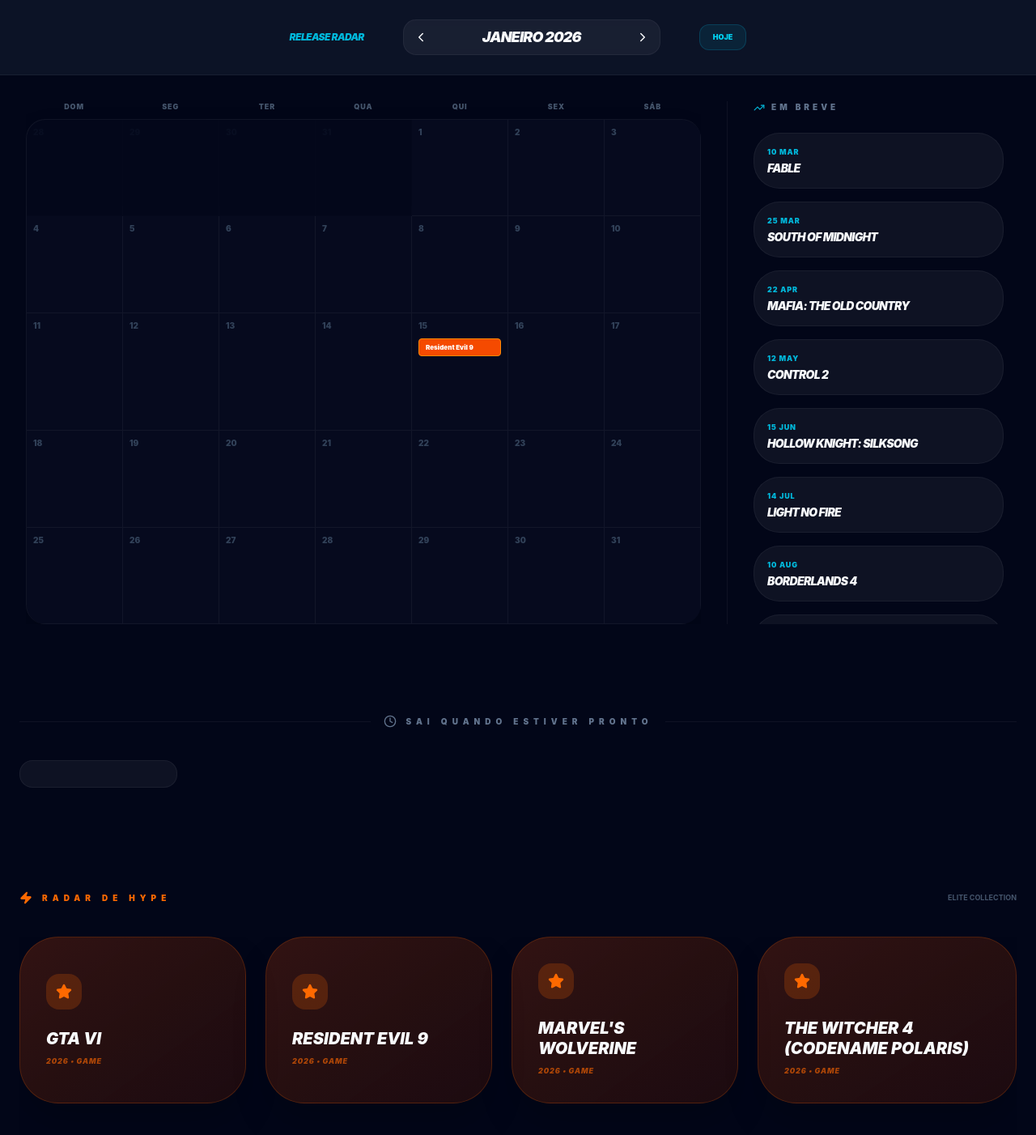
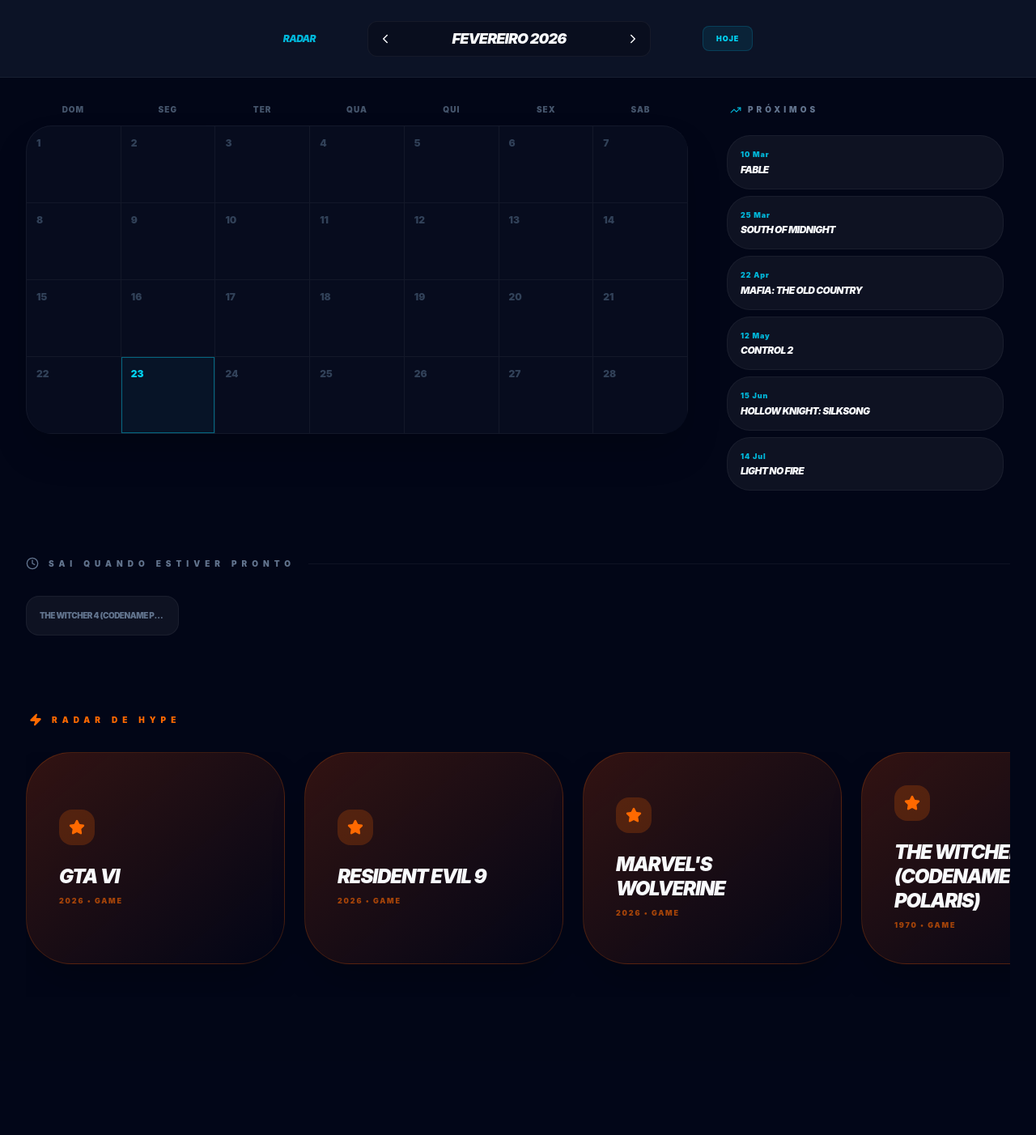
Before and after one commit to theuslinor/Calendario_Gamer, a React (Vite) app: page / in a window 1280 px wide. Shown: the top 1402 px of the page at 81% size. After the commit the page ends 1311 px from the top, so only its background shows below. Built offline with nearby package versions, Linux system fonts and the light colour scheme.

Commit message:
fazendo melhorias

```diff
--- a/src/App.jsx
+++ b/src/App.jsx
@@ -46,13 +46,20 @@
 // ==========================================
 export default function App() {
   const [searchParams, setSearchParams] = useSearchParams();
-  const [viewDate, setViewDate] = useState(new Date(2026, 0, 1));
+  const [viewDate, setViewDate] = useState(new Date());
   const [headerVisible, setHeaderVisible] = useState(true);
   const { scrollY } = useScroll();
 
+  const [isMobile, setIsMobile] = useState(window.innerWidth < 768);
+  useEffect(() => {
+    const handleResize = () => setIsMobile(window.innerWidth < 768);
+    window.addEventListener('resize', handleResize);
+    return () => window.removeEventListener('resize', handleResize);
+  }, []);
+
   useMotionValueEvent(scrollY, "change", (latest) => {
     const previous = scrollY.getPrevious();
-    if (latest > previous && latest > 100) setHeaderVisible(false);
+    if (latest > previous && latest > 50) setHeaderVisible(false);
     else setHeaderVisible(true);
   });
 
@@ -61,80 +68,79 @@
 
   const diasDoCalendario = useMemo(() => {
     const inicioMes = startOfMonth(viewDate);
-    const fimMes = endOfMonth(inicioMes);
-    return eachDayOfInterval({ start: startOfWeek(inicioMes), end: endOfWeek(fimMes) });
-  }, [viewDate]);
+    const dias = eachDayOfInterval({
+      start: startOfWeek(inicioMes, { weekStartsOn: 0 }),
+      end: endOfWeek(endOfMonth(inicioMes), { weekStartsOn: 0 })
+    });
+    return isMobile ? dias.filter(d => d.getDay() !== 0 && d.getDay() !== 6) : dias;
+  }, [viewDate, isMobile]);
 
   const proximosLancamentos = useMemo(() => {
     const hoje = new Date();
     return releases
       .filter(i => i.data && isAfter(parseISO(i.data), hoje))
       .sort((a, b) => new Date(a.data) - new Date(b.data))
-      .slice(0, 8);
+      .slice(0, 10);
   }, [releases]);
 
-  const maisHypados = useMemo(() =>
-    releases.filter(i => i.hype === 'altissimo' && i.data).slice(0, 8),
-  [releases]);
-
+  const maisHypados = useMemo(() => releases.filter(i => i.hype === 'altissimo'), [releases]);
   const jogosSemData = useMemo(() => releases.filter(i => !i.data), [releases]);
   const itemParaModal = useMemo(() => releases.find(i => i.id === idSelecionado), [idSelecionado, releases]);
 
   return (
-    <div className="min-h-screen bg-slate-950 text-slate-50 font-sans selection:bg-cyan-500/30 overflow-x-hidden">
+    <div className="min-h-screen bg-[#020617] text-slate-50 font-sans selection:bg-cyan-500/30 overflow-x-hidden">
 
-      {/* 1. HEADER CENTRALIZADO */}
+      {/* 🟢 HEADER CENTRALIZADO (MODIFICADO) */}
       <motion.header
         variants={{ visible: { y: 0 }, hidden: { y: "-100%" } }}
         animate={headerVisible ? "visible" : "hidden"}
-        className="p-4 md:p-6 border-b border-white/5 bg-slate-900/80 backdrop-blur-xl sticky top-0 z-40"
+        className="fixed top-0 w-full z-50 p-3 md:p-6 border-b border-white/5 bg-slate-900/80 backdrop-blur-xl h-16 md:h-24 flex items-center"
       >
-        <div className="max-w-[1400px] mx-auto flex items-center justify-center gap-4 md:gap-12 relative">
+        {/* Usando justify-center e gap responsivo para aproximar os elementos do centro */}
+        <div className="max-w-[1400px] mx-auto w-full flex items-center justify-center gap-4 md:gap-16">
 
-          <h1 className="text-xs font-black italic tracking-tighter text-cyan-500 uppercase shrink-0">
-            Release Radar
+          <h1 className="text-[10px] md:text-xs font-black italic tracking-tighter text-cyan-500 uppercase shrink-0">
+            Radar
           </h1>
 
-          <div className="flex items-center gap-2 md:gap-6 bg-white/5 p-1 rounded-2xl border border-white/5">
-             <button onClick={() => setViewDate(subMonths(viewDate, 1))} className="p-2 hover:bg-white/10 rounded-xl transition-all"><ChevronLeft size={18} /></button>
-             <h2 className="text-sm md:text-lg font-black uppercase italic tracking-tighter w-32 md:w-48 text-center">{format(viewDate, 'MMMM yyyy', { locale: ptBR })}</h2>
-             <button onClick={() => setViewDate(addMonths(viewDate, 1))} className="p-2 hover:bg-white/10 rounded-xl transition-all"><ChevronRight size={18} /></button>
+          <div className="flex items-center gap-1 md:gap-6 bg-black/20 p-1 rounded-xl border border-white/5">
+             <button onClick={() => setViewDate(subMonths(viewDate, 1))} className="p-2 hover:bg-white/10 rounded-lg active:scale-90 transition-all"><ChevronLeft size={18} /></button>
+             <h2 className="text-[11px] md:text-lg font-black uppercase italic tracking-tighter w-28 md:w-56 text-center">{format(viewDate, 'MMMM yyyy', { locale: ptBR })}</h2>
+             <button onClick={() => setViewDate(addMonths(viewDate, 1))} className="p-2 hover:bg-white/10 rounded-lg active:scale-90 transition-all"><ChevronRight size={18} /></button>
           </div>
 
           <button
             onClick={() => setViewDate(new Date())}
-            className="text-[9px] font-black bg-cyan-500/10 text-cyan-400 px-4 py-2 rounded-xl border border-cyan-500/20 uppercase hover:bg-cyan-500 hover:text-white transition-all shrink-0"
+            className="text-[9px] font-black bg-cyan-500/10 text-cyan-400 px-4 py-2 rounded-lg border border-cyan-500/20 active:bg-cyan-500 transition-colors uppercase tracking-widest shrink-0"
           >
             Hoje
           </button>
         </div>
       </motion.header>
 
-      {/* 2. ÁREA PRINCIPAL (PRIMEIRA DOBRA) */}
-      <div className="lg:h-[calc(100vh-90px)] flex flex-col">
-        <main className="flex-1 max-w-[1600px] mx-auto w-full p-4 md:p-8 grid grid-cols-1 lg:grid-cols-[1fr_350px] gap-8 overflow-hidden">
+      {/* DASHBOARD PRINCIPAL */}
+      <div className="pt-20 md:pt-32 max-w-[1600px] mx-auto p-3 md:p-8">
+        <div className="grid grid-cols-1 lg:grid-cols-[1fr_350px] gap-6 md:gap-12 items-start">
 
-          {/* CALENDÁRIO */}
-          <section className="flex flex-col h-full overflow-hidden items-center">
-            <div className="w-full max-w-4xl flex flex-col h-full overflow-hidden">
-              <div className="grid grid-cols-7 mb-2 shrink-0">
-                {['Dom', 'Seg', 'Ter', 'Qua', 'Qui', 'Sex', 'Sáb'].map(dia => (
-                  <div key={dia} className="text-center text-[9px] font-black text-slate-600 uppercase tracking-widest">{dia}</div>
+          {/* COLUNA ESQUERDA: CALENDÁRIO */}
+          <section className="flex flex-col w-full">
+            <div className={`grid ${isMobile ? 'grid-cols-5' : 'grid-cols-7'} mb-3`}>
+              {(isMobile ? ['SEG', 'TER', 'QUA', 'QUI', 'SEX'] : ['DOM', 'SEG', 'TER', 'QUA', 'QUI', 'SEX', 'SAB']).map(dia => (
+                <div key={dia} className="text-center text-[8px] md:text-[10px] font-black text-slate-600 tracking-widest">{dia}</div>
               ))}
             </div>
 
-              <div className="flex-1 grid grid-cols-7 border-l border-t border-white/5 rounded-3xl overflow-hidden bg-slate-900/20 shadow-2xl">
+            <div className={`grid ${isMobile ? 'grid-cols-5' : 'grid-cols-7'} border-l border-t border-white/5 rounded-[2rem] overflow-hidden bg-slate-900/40 shadow-2xl`}>
               {diasDoCalendario.map((dia, index) => {
                 const itensDoDia = releases.filter(item => item.data && isSameDay(parseISO(item.data), dia));
                 const foraDoMes = !isSameMonth(dia, viewDate);
                 const hoje = isToday(dia);
-
                 return (
-                    <div key={index} className={`flex flex-col p-2 border-r border-b border-white/5 transition-all relative ${foraDoMes ? 'bg-slate-950/60 opacity-10' : 'bg-slate-900/20 hover:bg-white/[0.03]'} ${hoje ? 'ring-2 ring-inset ring-cyan-500 bg-cyan-500/5 z-10' : ''}`}>
-                      <span className={`text-[10px] font-black mb-1 ${hoje ? 'text-cyan-400' : 'text-slate-700'}`}>{format(dia, 'd')}</span>
-                      <div className="flex-1 overflow-y-auto no-scrollbar space-y-1">
+                  <div key={index} className={`min-h-[75px] md:min-h-[95px] p-1.5 md:p-3 border-r border-b border-white/5 relative ${foraDoMes ? 'opacity-10' : ''} ${hoje ? 'bg-cyan-500/5 ring-1 ring-inset ring-cyan-500/50' : ''}`}>
+                    <span className={`text-[10px] md:text-[12px] font-black mb-1 block ${hoje ? 'text-cyan-400' : 'text-slate-700'}`}>{format(dia, 'd')}</span>
+                    <div className="space-y-1">
                       {itensDoDia.map(item => (
-                          <button key={item.id} onClick={() => setSearchParams({ id: item.id })} className={`w-full text-left px-2 py-1 rounded text-[8px] font-black truncate border transition-all ${item.hype === 'altissimo' ? 'bg-orange-600 text-white border-orange-400' : 'bg-white/5 text-slate-400 border-transparent hover:border-white/10'}`}>
+                        <button key={item.id} onClick={() => setSearchParams({ id: item.id })} className={`w-full text-left px-1.5 py-0.5 rounded-[4px] text-[7px] md:text-[9px] font-black truncate border transition-all ${item.hype === 'altissimo' ? 'bg-orange-600 text-white border-orange-400 shadow-lg shadow-orange-900/20' : 'bg-white/5 text-slate-400 border-transparent hover:border-white/10'}`}>
                           {item.titulo}
                         </button>
                       ))}
@@ -143,100 +149,90 @@
                 );
               })}
             </div>
-            </div>
           </section>
 
-          {/* SIDEBAR PRÓXIMOS */}
-          <aside className="hidden lg:flex flex-col h-full overflow-hidden border-l border-white/5 pl-8">
-            <h3 className="text-[10px] font-black text-slate-500 uppercase tracking-[0.4em] mb-6 flex items-center gap-2 shrink-0">
-              <TrendingUp size={14} className="text-cyan-500" /> Em Breve
+          {/* COLUNA DIREITA: SIDEBAR */}
+          <aside className="lg:sticky lg:top-32 flex flex-col w-full lg:max-h-[480px]">
+             <h3 className="text-[10px] font-black text-slate-500 uppercase tracking-[0.4em] flex items-center gap-2 px-1 mb-6">
+               <TrendingUp size={14} className="text-cyan-500" /> Próximos
              </h3>
-            <div className="flex-1 overflow-y-auto pr-2 no-scrollbar space-y-4 pb-8">
+
+             <div className="flex md:flex-col overflow-x-auto md:overflow-y-auto gap-2 pb-4 no-scrollbar snap-x lg:pr-2">
                 {proximosLancamentos.map(item => (
-                  <button key={item.id} onClick={() => setSearchParams({ id: item.id })} className="w-full text-left p-4 rounded-[2rem] bg-white/5 border border-white/5 hover:border-cyan-500/40 transition-all group">
+                  <button key={item.id} onClick={() => setSearchParams({ id: item.id })} className="min-w-[200px] md:min-w-0 w-full text-left p-3 md:p-4 rounded-[1.2rem] md:rounded-[1.8rem] bg-white/5 border border-white/5 hover:border-cyan-500/30 transition-all group shrink-0">
                      <div className="flex justify-between items-start mb-1">
-                        <span className="text-[9px] font-black text-cyan-500 uppercase tracking-widest">{format(parseISO(item.data), "dd MMM")}</span>
-                        {item.hype === 'altissimo' && <Flame size={14} className="text-orange-500 animate-pulse" />}
+                        <span className="text-[8px] md:text-[9px] font-black text-cyan-500 tracking-widest">{format(parseISO(item.data), "dd MMM")}</span>
+                        {item.hype === 'altissimo' && <Flame size={12} className="text-orange-500 animate-pulse" />}
                      </div>
-                    <h4 className="text-sm font-black uppercase italic tracking-tighter group-hover:text-cyan-400 transition-colors leading-tight">{item.titulo}</h4>
+                     <h4 className="text-[10px] md:text-xs font-black uppercase italic tracking-tighter group-hover:text-cyan-400 truncate leading-tight">{item.titulo}</h4>
                   </button>
                 ))}
              </div>
           </aside>
-        </main>
+        </div>
       </div>
 
-      {/* 3. CONTEÚDO SCROLLABLE (SEGUNDA DOBRA) */}
-      <div className="max-w-7xl mx-auto px-6 py-20 space-y-32">
-
-        {/* LISTA DE ESPERA */}
+      {/* SEÇÕES DE RODAPÉ */}
+      <div className="max-w-[1600px] mx-auto px-4 md:px-8 mt-12 space-y-24 pb-20">
         <section>
-          <div className="flex items-center gap-4 mb-10">
-            <div className="h-px flex-1 bg-white/5"></div>
-            <h3 className="text-[10px] font-black text-slate-500 uppercase tracking-[0.6em] flex items-center gap-3">
-              <Clock size={16} /> Sai quando estiver pronto
-            </h3>
-            <div className="h-px flex-1 bg-white/5"></div>
+          <div className="flex items-center gap-4 mb-8">
+            <h3 className="text-[10px] font-black text-slate-500 uppercase tracking-[0.6em] flex items-center gap-3 shrink-0"><Clock size={16} /> Sai quando estiver pronto</h3>
+            <div className="h-px w-full bg-white/5"></div>
           </div>
-          <div className="grid grid-cols-2 md:grid-cols-4 lg:grid-cols-6 gap-3">
+          <div className="grid grid-cols-2 md:grid-cols-4 lg:grid-cols-6 gap-2 md:gap-4">
             {jogosSemData.map(item => (
-              <button key={item.id} onClick={() => setSearchParams({ id: item.id })} className="bg-white/5 border border-white/5 p-4 rounded-2xl text-[10px] font-black text-slate-500 hover:text-cyan-400 hover:border-cyan-500/30 transition-all uppercase tracking-tighter text-center">
-                {item.titulo}
-              </button>
+              <button key={item.id} onClick={() => setSearchParams({ id: item.id })} className="bg-white/5 border border-white/5 p-4 rounded-2xl text-[9px] md:text-[10px] font-black text-slate-500 active:text-cyan-400 uppercase tracking-tighter text-center truncate">{item.titulo}</button>
             ))}
           </div>
         </section>
 
-        {/* MAIS HYPADOS (CARROSSEL/GRID) */}
-        <section className="pb-20">
-          <div className="flex items-center justify-between mb-10">
-            <h3 className="text-[10px] font-black text-orange-500 uppercase tracking-[0.6em] flex items-center gap-3">
-              <Zap size={16} fill="currentColor" /> Radar de Hype
-            </h3>
-            <span className="text-[9px] text-slate-600 font-bold uppercase">Elite Collection</span>
-          </div>
-          <div className="flex gap-6 overflow-x-auto no-scrollbar pb-10 snap-x">
+        <section>
+          <h3 className="text-[10px] font-black text-orange-500 uppercase tracking-[0.6em] mb-8 flex items-center gap-3 px-1"><Zap size={16} fill="currentColor" /> Radar de Hype</h3>
+          <div className="flex gap-4 md:gap-6 overflow-x-auto no-scrollbar pb-10 snap-x">
              {maisHypados.map(item => (
-               <button key={item.id} onClick={() => setSearchParams({ id: item.id })} className="min-w-[280px] snap-start p-8 rounded-[3rem] bg-gradient-to-br from-orange-600/20 to-orange-950/40 border border-orange-500/20 text-left hover:border-orange-500/50 transition-all group shadow-2xl">
+               <button key={item.id} onClick={() => setSearchParams({ id: item.id })} className="min-w-[260px] md:min-w-[320px] snap-start p-7 md:p-10 rounded-[2.5rem] md:rounded-[3.5rem] bg-gradient-to-br from-orange-600/20 to-transparent border border-orange-500/20 text-left active:border-orange-500/50 shadow-2xl">
                   <div className="bg-orange-500/20 p-3 rounded-2xl w-fit mb-6 text-orange-500"><Star size={20} fill="currentColor" /></div>
-                  <h4 className="text-xl font-black uppercase italic leading-tight mb-2 group-hover:text-orange-400 transition-colors">{item.titulo}</h4>
-                  <p className="text-[9px] font-black text-orange-500/60 uppercase tracking-widest italic">{new Date(item.data).getFullYear()} • {item.tipo}</p>
+                  <h4 className="text-xl md:text-2xl font-black uppercase italic tracking-tighter leading-tight mb-2 group-hover:text-orange-400">{item.titulo}</h4>
+                  <p className="text-[9px] font-black text-orange-500/60 uppercase tracking-[0.2em]">{new Date(item.data).getFullYear()} • {item.tipo}</p>
                </button>
              ))}
           </div>
         </section>
       </div>
 
-      {/* 4. MODAL */}
-      <AnimatePresence mode="wait">
+      <AnimatePresence>
         {itemParaModal && <LaunchModal item={itemParaModal} onClose={() => setSearchParams({})} />}
       </AnimatePresence>
     </div>
   );
 }
 
-// --- SUB-COMPONENTES (LaunchModal e DetailTime permanecem iguais) ---
+// --- MODAL DE DETALHES ---
 function LaunchModal({ item, onClose }) {
   const tempo = useCountdown(item.data);
   useEffect(() => { document.body.style.overflow = 'hidden'; return () => { document.body.style.overflow = 'unset'; }; }, []);
   return (
     <div className="fixed inset-0 z-[60] flex items-end md:items-center justify-center p-0 md:p-4">
-      <motion.div initial={{ opacity: 0 }} animate={{ opacity: 1 }} exit={{ opacity: 0 }} onClick={onClose} className="absolute inset-0 bg-slate-950/95 backdrop-blur-md" />
-      <motion.div initial={{ y: "100%", opacity: 0 }} animate={{ y: 0, opacity: 1 }} exit={{ y: "100%", opacity: 0 }} transition={{ type: "spring", damping: 25, stiffness: 200 }} className="relative w-full max-w-sm bg-slate-900 border border-white/10 rounded-t-[3rem] md:rounded-[3rem] p-8 shadow-2xl">
+      <motion.div initial={{ opacity: 0 }} animate={{ opacity: 1 }} exit={{ opacity: 0 }} onClick={onClose} className="absolute inset-0 bg-black/90 backdrop-blur-md" />
+      <motion.div initial={{ y: "100%" }} animate={{ y: 0 }} exit={{ y: "100%" }} transition={{ type: "spring", damping: 30, stiffness: 300 }} className="relative w-full max-w-sm bg-slate-900 border-t md:border border-white/10 rounded-t-[2.5rem] md:rounded-[3rem] p-7 md:p-10 shadow-2xl overflow-y-auto max-h-[85vh]">
+        <div className="w-12 h-1 bg-white/10 rounded-full mx-auto mb-6 md:hidden" />
         <div className="flex justify-between items-center mb-8">
-           <div className={`px-3 py-1 rounded-full text-[9px] font-black uppercase tracking-widest ${item.hype === 'altissimo' ? 'bg-orange-500 text-white' : 'bg-white/10 text-slate-500'}`}>{item.hype} Hype</div>
-           <button onClick={onClose} className="p-2 bg-white/5 rounded-xl text-slate-400"><X size={18} /></button>
+           <div className="px-3 py-1 rounded-full text-[9px] font-black uppercase bg-white/5 text-slate-500 tracking-widest">{item.hype} Hype</div>
+           <button onClick={onClose} className="p-3 bg-white/5 rounded-2xl text-slate-400 active:bg-white/10"><X size={20} /></button>
         </div>
-        <h2 className="text-3xl font-black uppercase italic tracking-tighter mb-2 leading-none">{item.titulo}</h2>
-        <p className="text-cyan-500 font-black tracking-[0.2em] uppercase text-[10px] mb-8">{item.data ? format(parseISO(item.data), "dd 'de' MMMM 'de' yyyy", { locale: ptBR }) : "TBA"}</p>
-        <div className="grid grid-cols-5 gap-1.5 mb-10">
+        <h2 className="text-3xl md:text-5xl font-black uppercase italic tracking-tighter mb-2 leading-none">{item.titulo}</h2>
+        <p className="text-cyan-500 font-black tracking-[0.3em] uppercase text-[10px] mb-8">{item.data ? format(parseISO(item.data), "dd 'de' MMMM 'de' yyyy", { locale: ptBR }) : "TBA"}</p>
+        <div className="grid grid-cols-5 gap-1.5 md:gap-2 mb-10">
           <DetailTime label="Anos" val={tempo?.anos} />
           <DetailTime label="Dias" val={tempo?.dias} />
           <DetailTime label="Hrs" val={tempo?.horas} />
           <DetailTime label="Min" val={tempo?.minutos} />
           <DetailTime label="Seg" val={tempo?.segundos} />
         </div>
-        <button onClick={onClose} className="w-full py-4 rounded-xl bg-white text-black font-black text-[9px] uppercase tracking-widest hover:bg-cyan-500 hover:text-white transition-all shadow-xl">Fechar Radar</button>
+        <div className="flex flex-col gap-2">
+          <button onClick={() => { const dateStr = item.data?.replace(/[-:]/g, '').split('.')[0] + "Z"; window.open(`https://www.google.com/calendar/render?action=TEMPLATE&text=${encodeURIComponent(item.titulo)}&dates=${dateStr}`, '_blank'); }} className="w-full py-5 rounded-[1.5rem] bg-white text-black font-black tracking-widest text-[10px] uppercase shadow-2xl active:bg-cyan-500 active:text-white transition-all">Lembrar na Agenda</button>
+          <button onClick={() => navigator.share({ title: item.titulo, url: window.location.href })} className="w-full py-5 rounded-[1.5rem] bg-white/5 border border-white/10 text-white font-black text-[10px] tracking-widest uppercase">Compartilhar</button>
+        </div>
       </motion.div>
     </div>
   );
@@ -244,9 +240,9 @@
 
 function DetailTime({ label, val }) {
   return (
-    <div className="bg-white/5 rounded-xl p-3 text-center border border-white/5 shadow-inner">
-      <div className="text-xl font-black leading-none mb-1 text-white">{val !== undefined ? String(val).padStart(2, '0') : '--'}</div>
-      <div className="text-[6px] font-black uppercase text-slate-600 tracking-tighter">{label}</div>
+    <div className="bg-white/5 rounded-2xl p-3 md:p-4 text-center border border-white/5 shadow-inner">
+      <div className="text-xl md:text-3xl font-black leading-none mb-1 text-white">{val !== undefined ? String(val).padStart(2, '0') : '--'}</div>
+      <div className="text-[6px] md:text-[8px] font-black uppercase text-slate-600 tracking-tighter">{label}</div>
     </div>
   );
 }
--- a/src/data/releases.json
+++ b/src/data/releases.json
@@ -1,7 +1,4 @@
 [
-  {
-    "_comentario": "Hype normal, alto, altissimo"
-  },
   {
     "id": "gta-vi-2026",
     "titulo": "GTA VI",
@@ -32,7 +29,7 @@
   {
     "id": "the-witcher-4-polaris",
     "titulo": "The Witcher 4 (Codename Polaris)",
-    "data": "2026-12-01T14:00:00Z",
+    "data": null,
     "tipo": "game",
     "plataformas": ["PC", "PS5", "Xbox Series"],
     "dataConfirmada": false,
```
Lines whose indentation alone changed are shown as unchanged.
